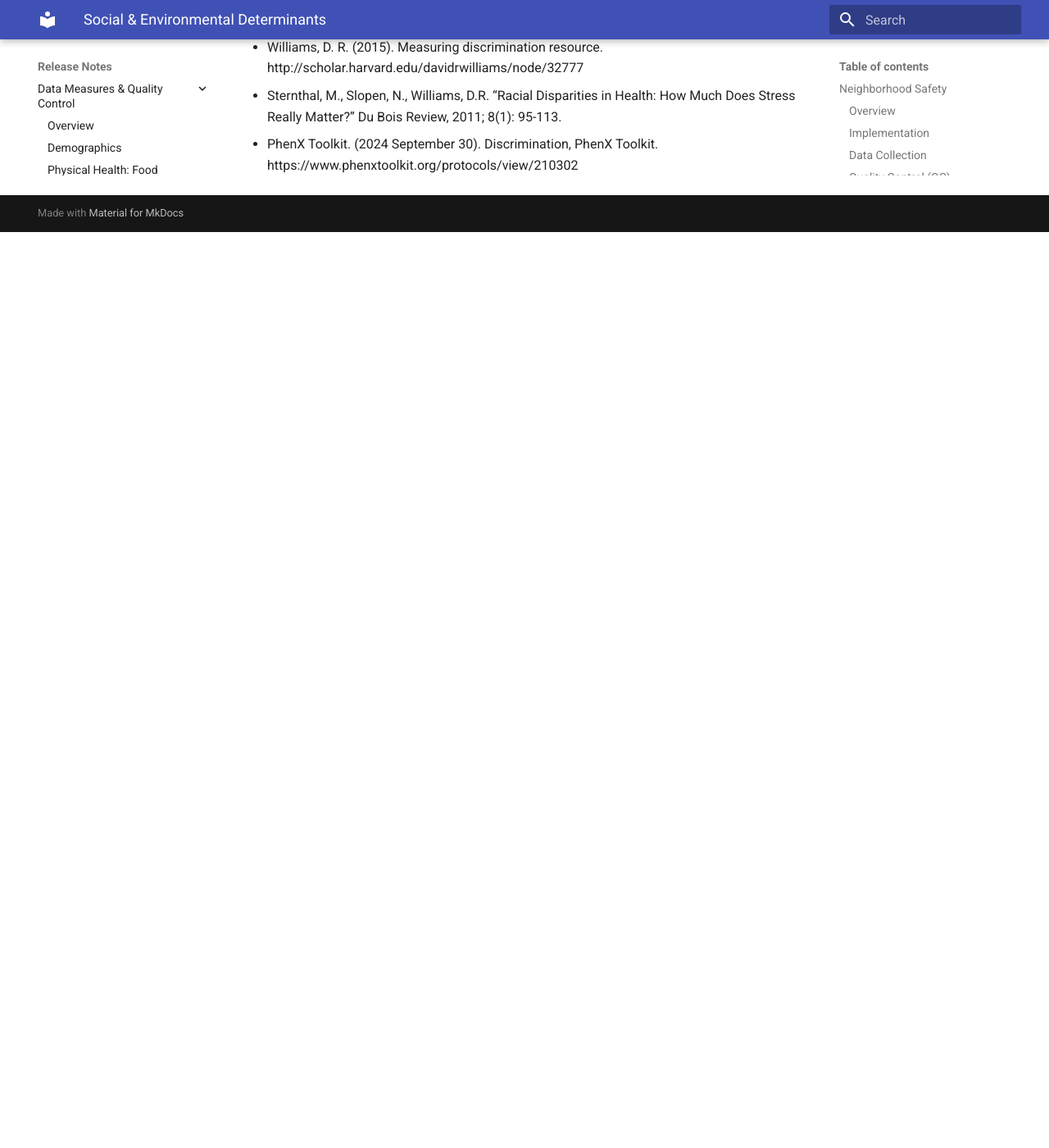
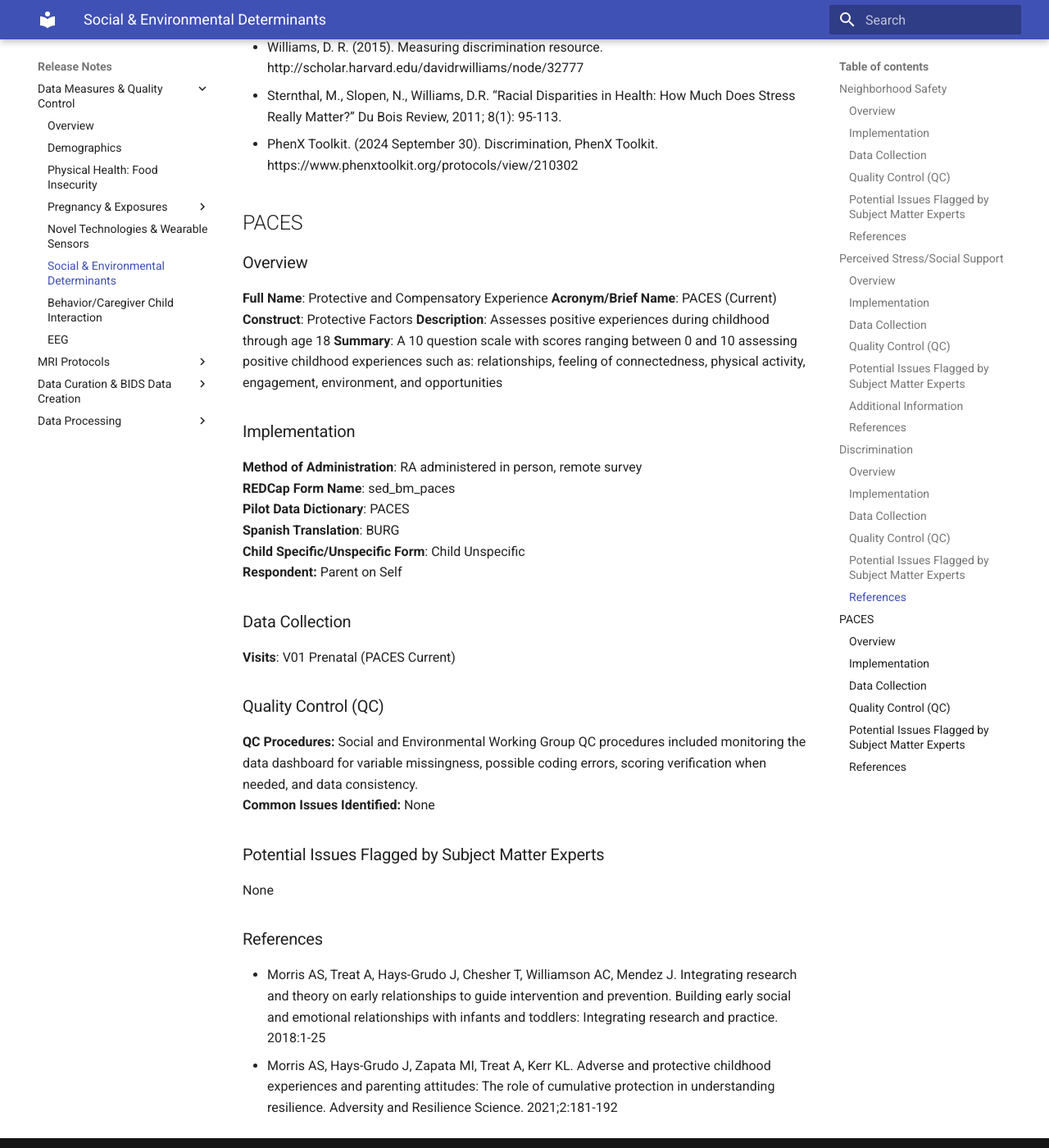
Before and after one commit to mattcieslak/hbcd-docs, an MkDocs documentation site: the page built from docs/measures/socenv_determinants.md, in a window 1280 px wide and 1400 px high, scrolled down 3667 px. Shown: the whole window at 82% size. Built offline with MkDocs 1.6.1 and Material for MkDocs 9.7.7, drawn with Linux system fonts in a browser that asks for light colours; before the commit the page ends 3950 px from its top, so only the background shows below that; some of the changed text lies outside the part shown.

Commit message:
add PACES measure

```diff
--- a/docs/measures/socenv_determinants.md
+++ b/docs/measures/socenv_determinants.md
@@ -96,3 +96,38 @@ None
  * Williams, D. R. (2015). Measuring discrimination resource. http://scholar.harvard.edu/davidrwilliams/node/32777
  * Sternthal, M., Slopen, N., Williams, D.R. “Racial Disparities in Health: How Much Does Stress Really Matter?” Du Bois Review, 2011; 8(1): 95-113.
  * PhenX Toolkit. (2024 September 30). Discrimination, PhenX Toolkit. https://www.phenxtoolkit.org/protocols/view/210302
+
+## PACES
+### Overview
+**Full Name**: Protective and Compensatory Experience
+**Acronym/Brief Name**: PACES (Current)
+**Construct**: Protective Factors
+**Description**: Assesses positive experiences during childhood through age 18
+**Summary**: A 10 question scale with scores ranging between 0 and 10 assessing positive childhood experiences such as: relationships, feeling of connectedness, physical activity, engagement, environment, and opportunities
+
+### Implementation
+**Method of Administration**: RA administered in person, remote survey
+**REDCap Form Name**: sed_bm_paces
+**Pilot Data Dictionary**: PACES
+**Spanish Translation**: BURG
+**Child Specific/Unspecific Form**: Child Unspecific
+**Respondent:** Parent on Self
+
+### Data Collection
+**Visits**: V01 Prenatal (PACES Current)
+
+### Quality Control (QC)
+**QC Procedures:** Social and Environmental Working Group QC procedures included monitoring the data dashboard for variable missingness, possible coding errors, scoring verification when needed, and data consistency.
+**Common Issues Identified:** None
+
+### Potential Issues Flagged by Subject Matter Experts
+None
+
+### References
+ * Morris AS, Treat A, Hays-Grudo J, Chesher T, Williamson AC, Mendez J. Integrating
+research and theory on early relationships to guide intervention and prevention. Building
+early social and emotional relationships with infants and toddlers: Integrating research
+and practice. 2018:1-25
+ * Morris AS, Hays-Grudo J, Zapata MI, Treat A, Kerr KL. Adverse and protective
+childhood experiences and parenting attitudes: The role of cumulative protection in
+understanding resilience. Adversity and Resilience Science. 2021;2:181-192
```
Also changed, not shown: other parts of docs/measures/socenv_determinants.md (+1 -1 lines).
